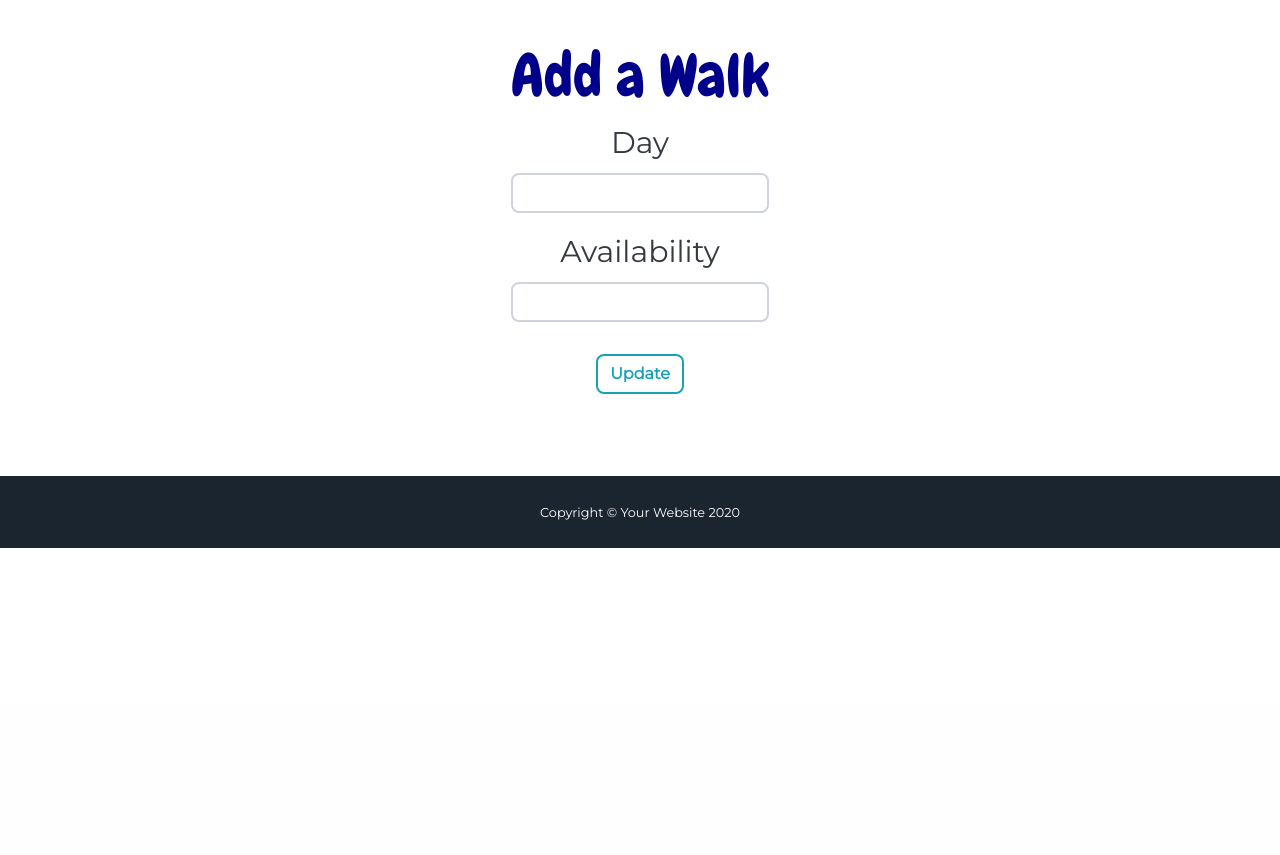
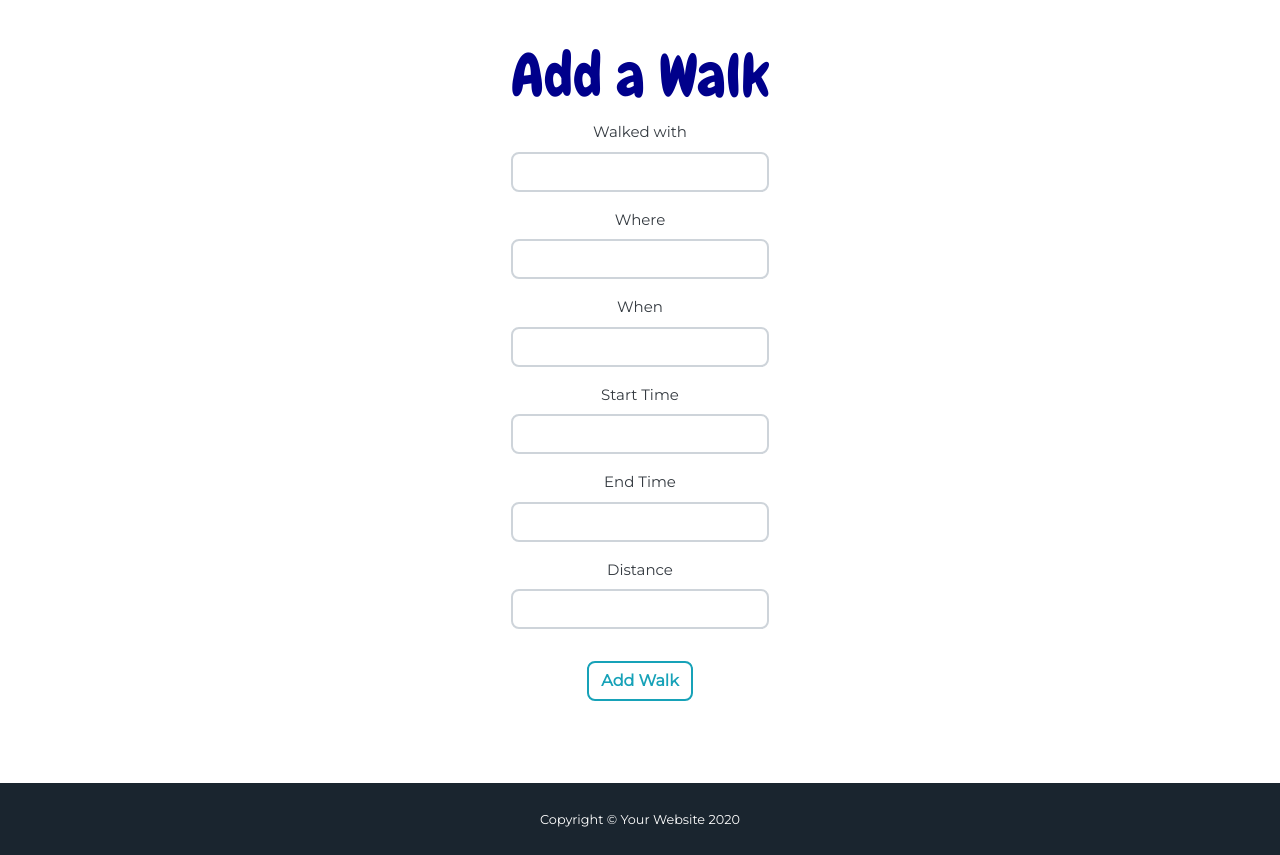
Before and after one commit to jacqw8/walkytalky, a Flask app: page /updatewalks in a window 1280 px wide. Shown: the part 96-951 px from the top of the page. Before the commit the page ends 644 px from the top, so only its background shows below. Run offline with Flask 2, Linux system fonts and the light colour scheme; a user stored in the database is signed in; some libraries are stand-ins or nearby versions.

Commit message:
updatewalks updates

```diff
--- a/walkytalky/routes.py
+++ b/walkytalky/routes.py
@@ -1,6 +1,6 @@
 from flask import render_template, url_for, flash, redirect, request, send_from_directory, Response, jsonify, abort
 from walkytalky import app, db, bcrypt
-from walkytalky.forms import RegistrationForm, LoginForm, CalendarForm, CalendarForm2, PostForm, SearchFriend
+from walkytalky.forms import RegistrationForm, LoginForm, CalendarForm, CalendarForm2, PostForm, SearchFriend, AddWalksForm
 from flask_login import login_user, current_user, logout_user, login_required
 from walkytalky.models import User, Post
 from walkytalky import cal
@@ -78,7 +78,7 @@ def mywalks():
 @app.route("/updatewalks", methods=['GET', 'POST'])
 @login_required
 def updatewalks():
-    form = PostForm()
+    form = AddWalksForm()
     if form.validate_on_submit():
         post = Post(title=form.title.data, content=form.content.data, author=current_user)
         db.session.add(post)
--- a/walkytalky/templates/updatewalks.html
+++ b/walkytalky/templates/updatewalks.html
@@ -6,7 +6,7 @@
             <fieldset class="form-group">
                 <h1 style="color: darkblue; font-size:60px">Add a Walk</h1>
                 <div class="form-group">
-                    {{ form.title.label(class="form-control-label", style="font-size: 30px") }}
+                    {{ form.title.label(class="form-control-label", style="font-size: 15px") }}
 
                     {% if form.title.errors %}
                         {{ form.title(class="form-control form-control-lg is-invalid") }}
@@ -21,17 +21,77 @@
 
                 </div>
                 <div class="form-group">
-                    {{ form.content.label(class="form-control-label", style="font-size: 30px") }}
+                    {{ form.location.label(class="form-control-label", style="font-size: 15px") }}
 
-                    {% if form.content.errors %}
-                        {{ form.content(class="form-control form-control-lg is-invalid") }}
+                    {% if form.location.errors %}
+                        {{ form.location(class="form-control form-control-lg is-invalid") }}
                         <div class="invalid-feedback">
-                            {% for error in form.content.errors %}
+                            {% for error in form.location.errors %}
                                 <span>{{ error }}</span>
                             {% endfor %}
                         </div>
                     {% else %}
-                        {{ form.content(class="form-control form=control-lg") }}
+                        {{ form.location(class="form-control form=control-lg") }}
+                    {% endif %}
+
+                </div>
+                <div class="form-group">
+                    {{ form.day.label(class="form-control-label", style="font-size: 15px") }}
+
+                    {% if form.day.errors %}
+                        {{ form.day(class="form-control form-control-lg is-invalid") }}
+                        <div class="invalid-feedback">
+                            {% for error in form.day.errors %}
+                                <span>{{ error }}</span>
+                            {% endfor %}
+                        </div>
+                    {% else %}
+                        {{ form.day(class="form-control form=control-lg") }}
+                    {% endif %}
+
+                </div>
+                <div class="form-group">
+                    {{ form.start.label(class="form-control-label", style="font-size: 15px") }}
+
+                    {% if form.start.errors %}
+                        {{ form.start(class="form-control form-control-lg is-invalid") }}
+                        <div class="invalid-feedback">
+                            {% for error in form.start.errors %}
+                                <span>{{ error }}</span>
+                            {% endfor %}
+                        </div>
+                    {% else %}
+                        {{ form.start(class="form-control form=control-lg") }}
+                    {% endif %}
+
+                </div>
+                <div class="form-group">
+                    {{ form.end.label(class="form-control-label", style="font-size: 15px") }}
+
+                    {% if form.end.errors %}
+                        {{ form.end(class="form-control form-control-lg is-invalid") }}
+                        <div class="invalid-feedback">
+                            {% for error in form.end.errors %}
+                                <span>{{ error }}</span>
+                            {% endfor %}
+                        </div>
+                    {% else %}
+                        {{ form.end(class="form-control form=control-lg") }}
+                    {% endif %}
+
+                </div>
+                <div class="form-group">
+                    {{ form.distance.label(class="form-control-label", style="font-size: 15px") }}
+
+                    {% if form.distance.errors %}
+                        {{ form.distance(class="form-control form-control-lg is-invalid") }}
+                        <div class="invalid-feedback">
+                            {% for error in form.distance.errors %}
+                                <span>{{ error }}</span>
+                            {% endfor %}
+                        </div>
+                    {% else %}
+                        {{ form.distance(class="form-control form=control-lg") }}
                     {% endif %}
 
                 </div>
```
